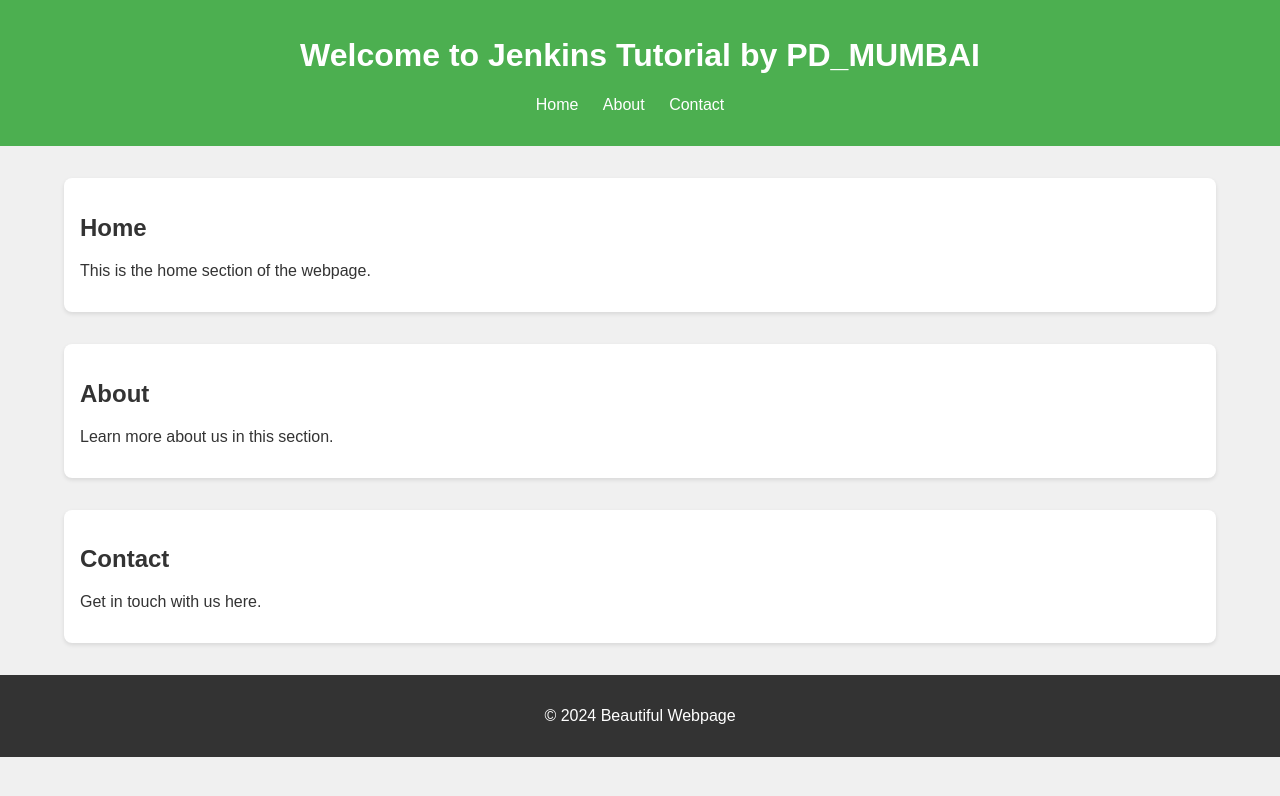
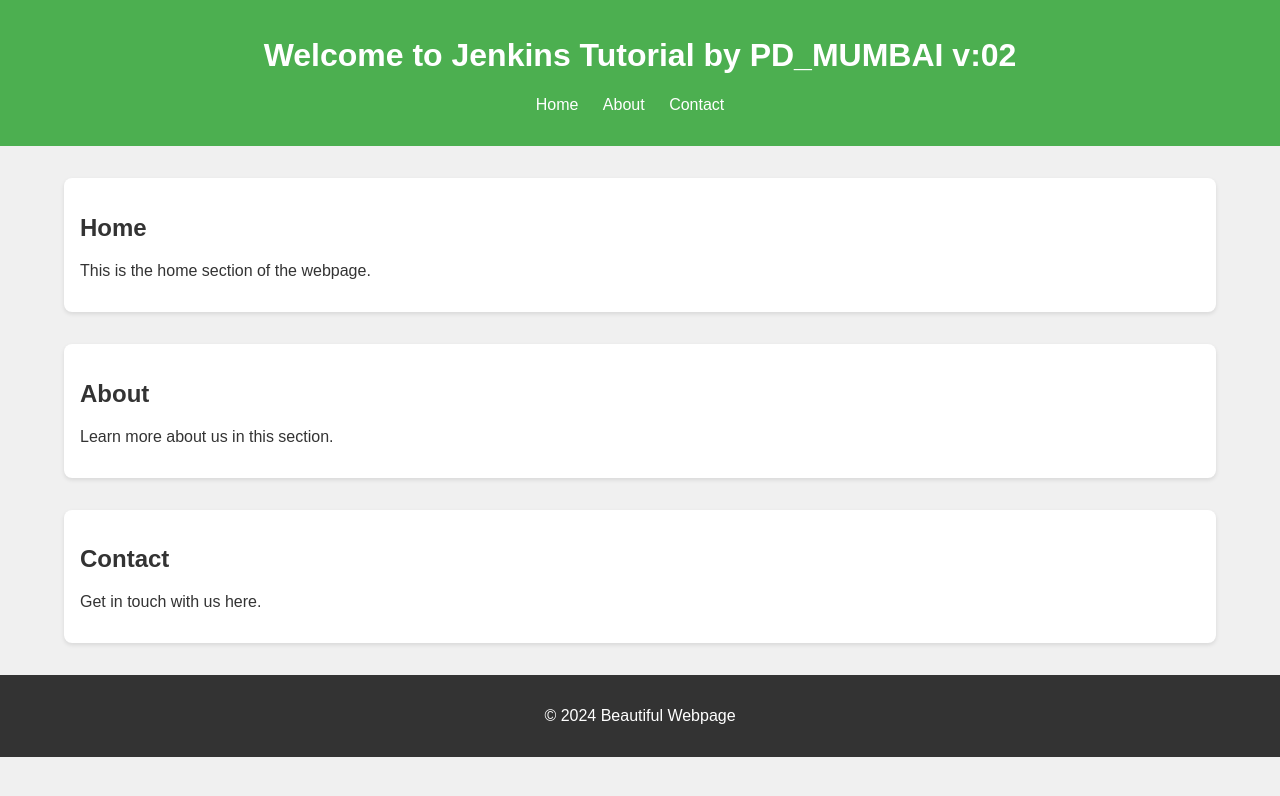
Before and after one commit to rohitjaiswar1994/mygit, a plain HTML site: page index.html in a window 1280 px wide. Drawn offline with Linux system fonts and the light colour scheme.

Commit message:
Update index.html

```diff
--- a/index.html
+++ b/index.html
@@ -1,7 +1,7 @@
 <!DOCTYPE html>
 <html>
 <head>
-    <title>Updat v:01</title>
+    <title>Updat v:02</title>
     <style>
         body {
             font-family: Arial, sans-serif;
@@ -51,7 +51,7 @@
 </head>
 <body>
     <header>
-        <h1>Welcome to Jenkins Tutorial by PD_MUMBAI </h1>
+        <h1>Welcome to Jenkins Tutorial by PD_MUMBAI v:02 </h1>
         <nav>
             <ul>
                 <li><a href="#home">Home</a></li>
```
